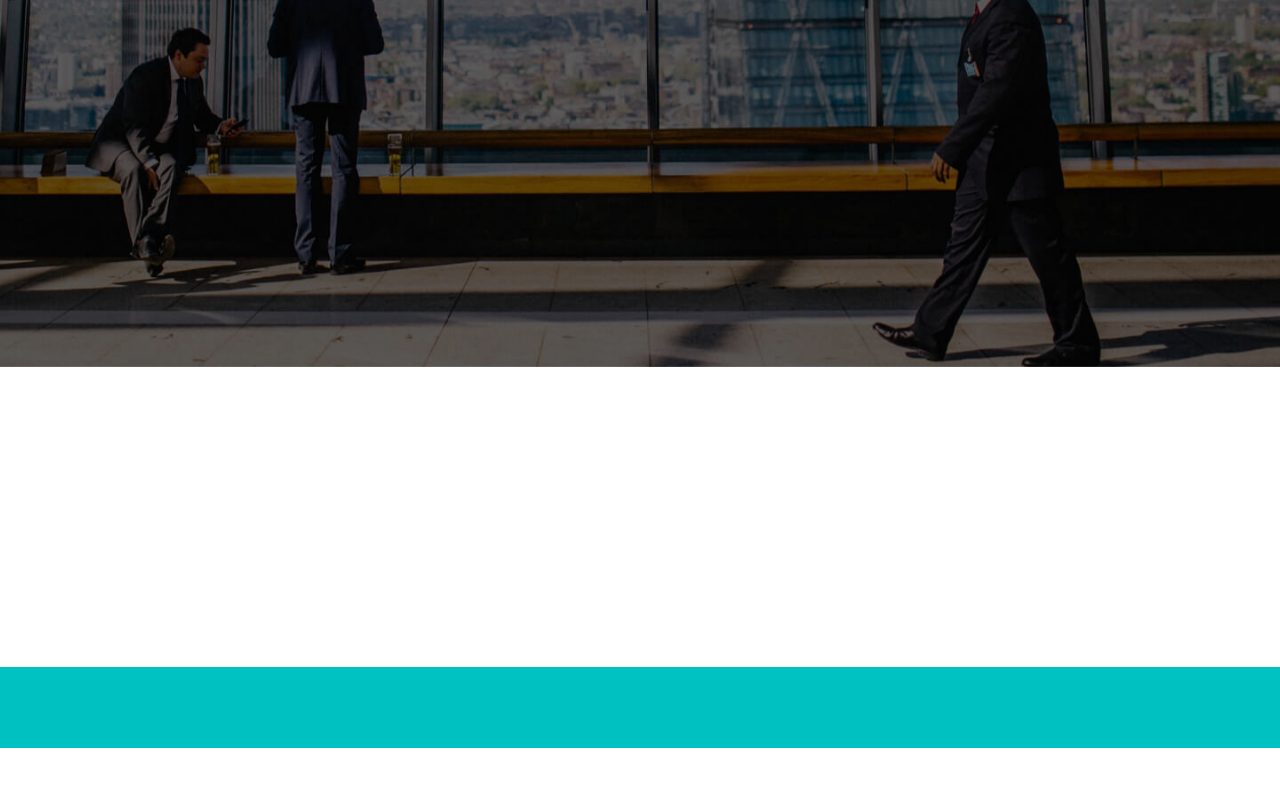
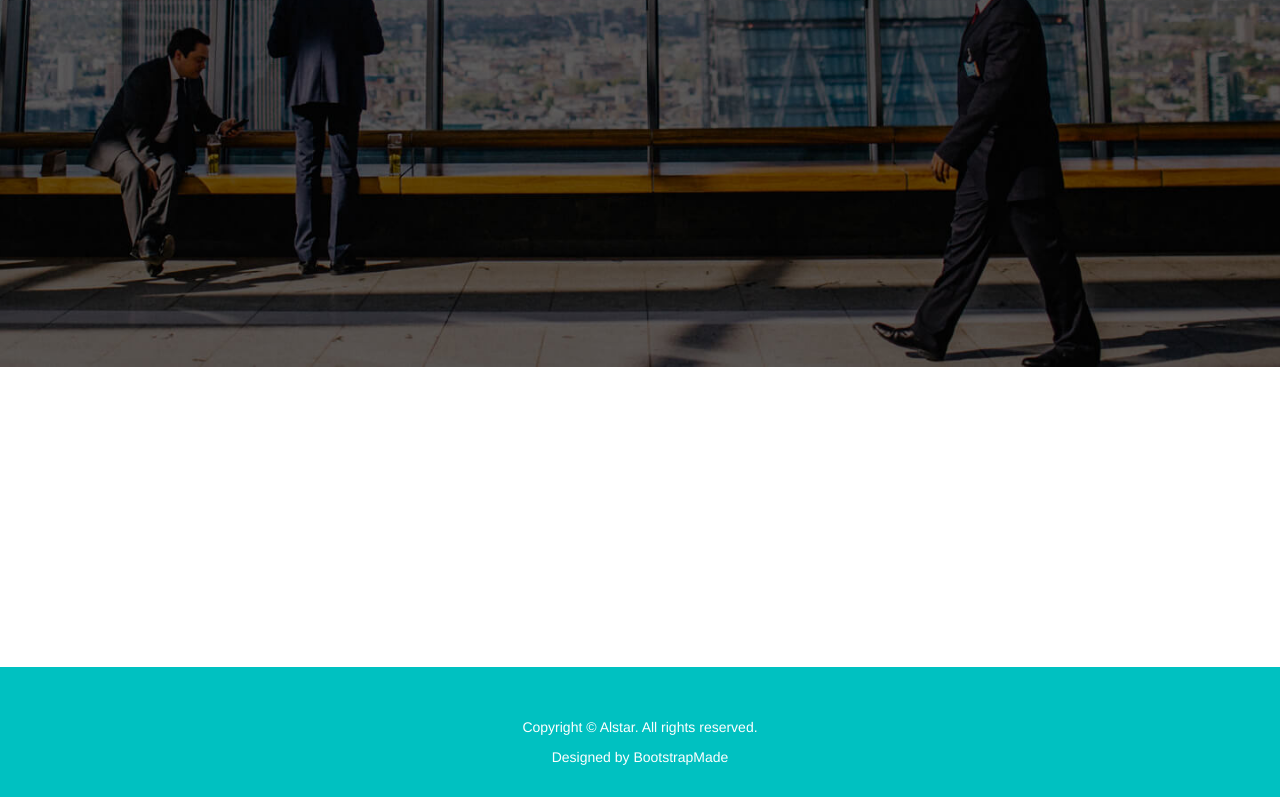
Before and after one commit to cfrank0214/chat-server, a website with bundled scripts: page index.html in a window 1280 px wide. Shown: the part 433-1230 px from the top of the page. Before the commit the page ends 1181 px from the top, so only its background shows below. Built offline with nearby package versions, Linux system fonts and the light colour scheme.

Commit message:
added footer

```diff
--- a/index.html
+++ b/index.html
@@ -54,10 +54,24 @@
   </section>
 
   <!-- Footer -->
-  <footer>
+   <footer>
     <div class="container">
       <div class="row">
         <div class="col-md-12">
+          <p>Copyright &copy; Alstar. All rights reserved.</p>
+          <div class="credits">
+            <!--
+              All the links in the footer should remain intact.
+              You can delete the links only if you purchased the pro version.
+              Licensing information: https://bootstrapmade.com/license/
+              Purchase the pro version with working PHP/AJAX contact form: https://bootstrapmade.com/buy/?theme=Alstar
+            -->
+            Designed by <a href="https://bootstrapmade.com/">BootstrapMade</a>
+          </div>
+        </div>
+      </div>
+    </div>
+  </footer>
 
   <!-- js -->
   <script src="js/jquery.js"></script>
```
